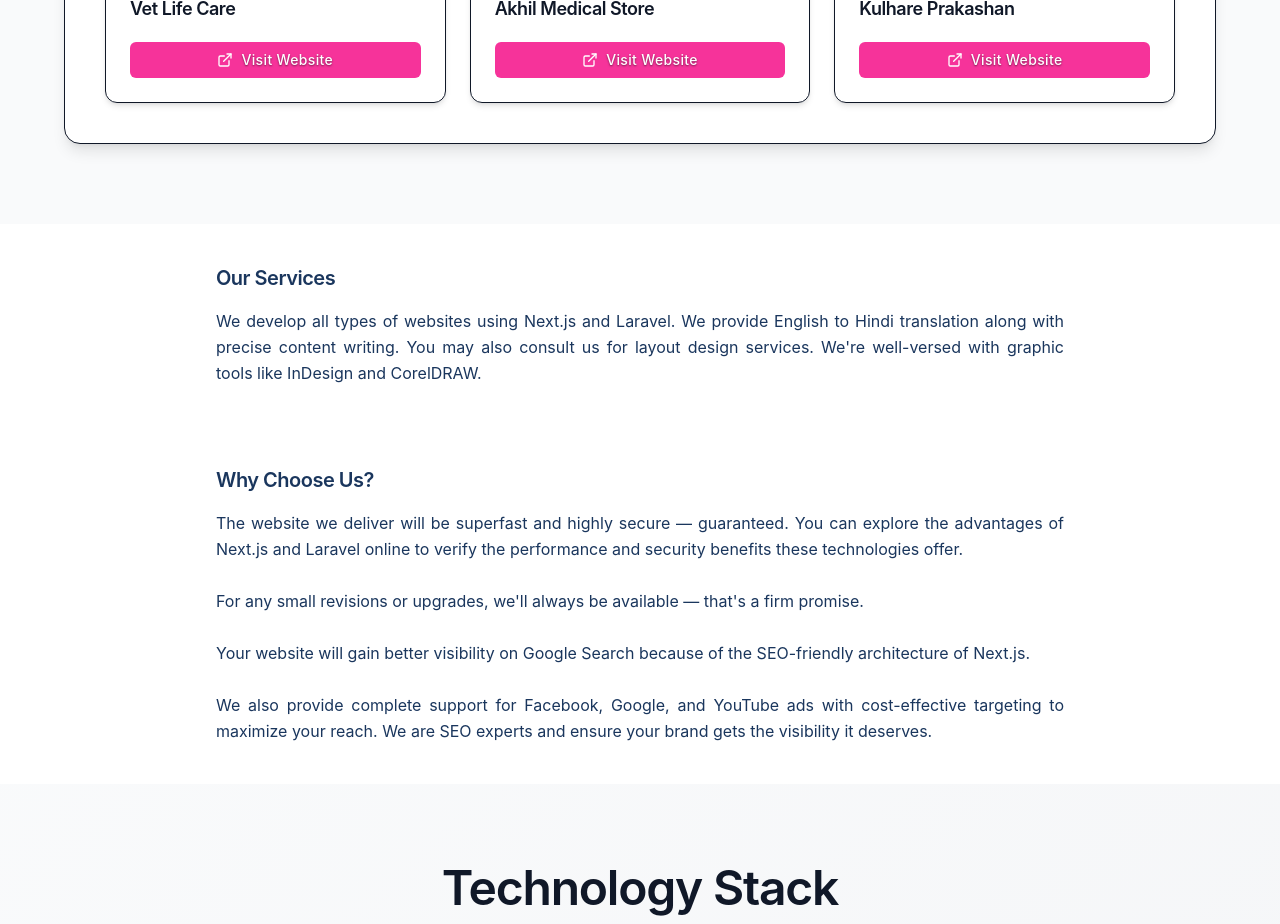
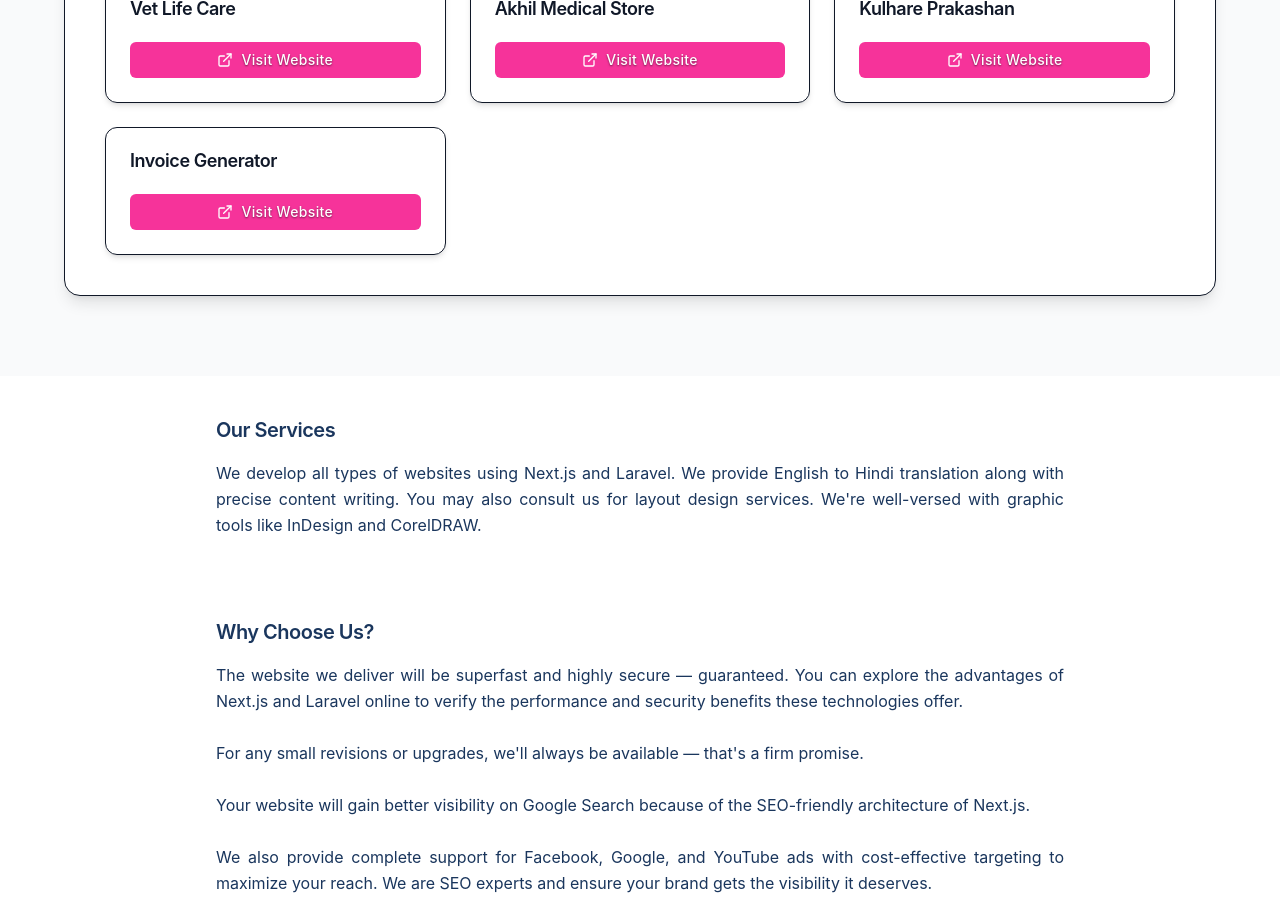
Before and after one commit to kp1153/creativesolutions, a Next.js app: page / in a window 1280 px wide. Shown: the part 3160-4084 px from the top of the page. Built offline with nearby package versions, Linux system fonts and the light colour scheme; no server answers.

Commit message:
force deploy

```diff
--- a/components/HeroSection.js
+++ b/components/HeroSection.js
@@ -64,6 +64,7 @@ export default function HeroSection() {
     { url: "https://www.vetlifecare.com/", name: "Vet Life Care" },
     { url: "https://www.akhilmedical.store/", name: "Akhil Medical Store" },
     { url: "https://www.kulhareprakashan.store/", name: "Kulhare Prakashan" },
+    { url: "https://pdf-invoice-generator.com/", name: "Invoice Generator" },
   ];
 
   const sliderImages = [
```
